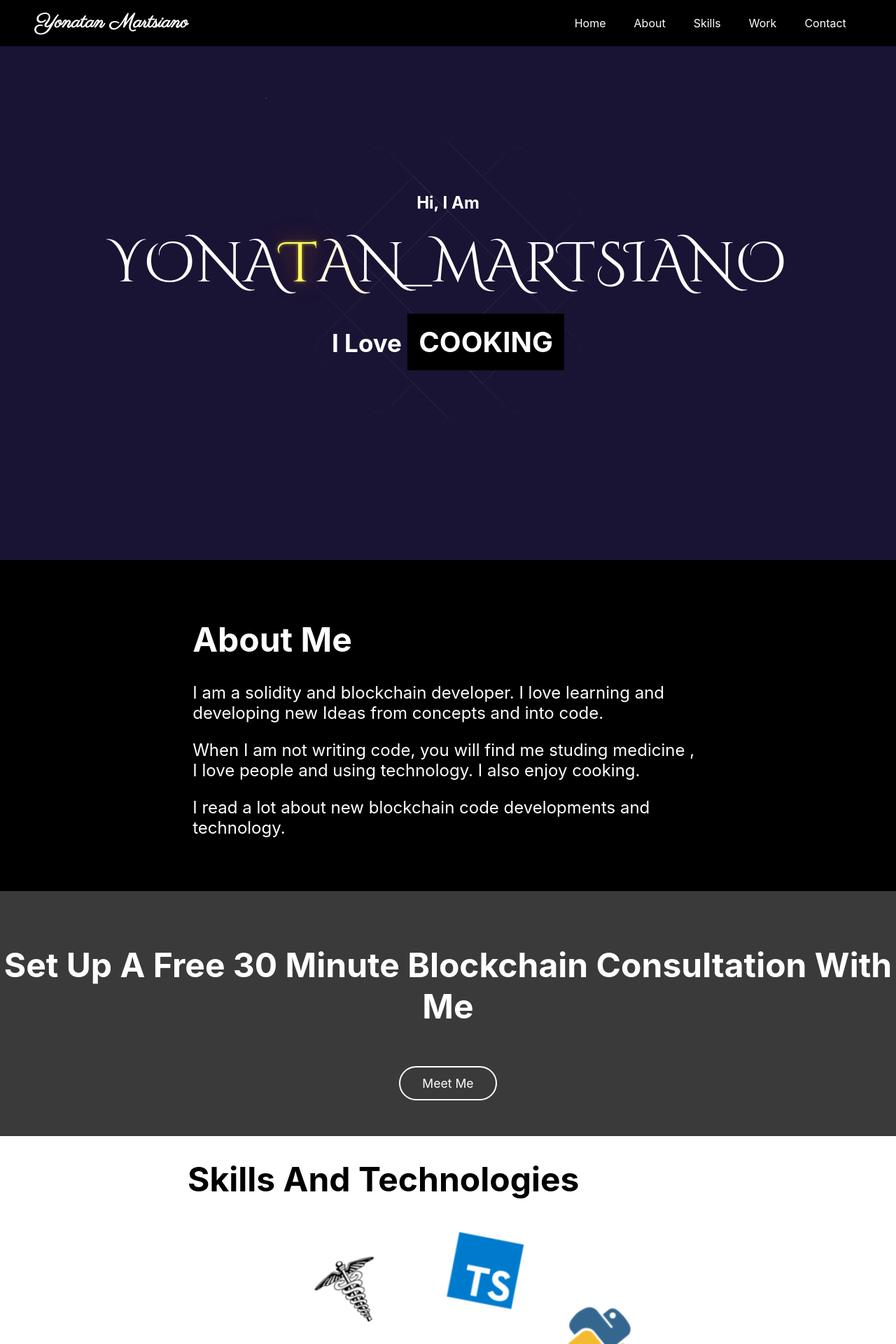
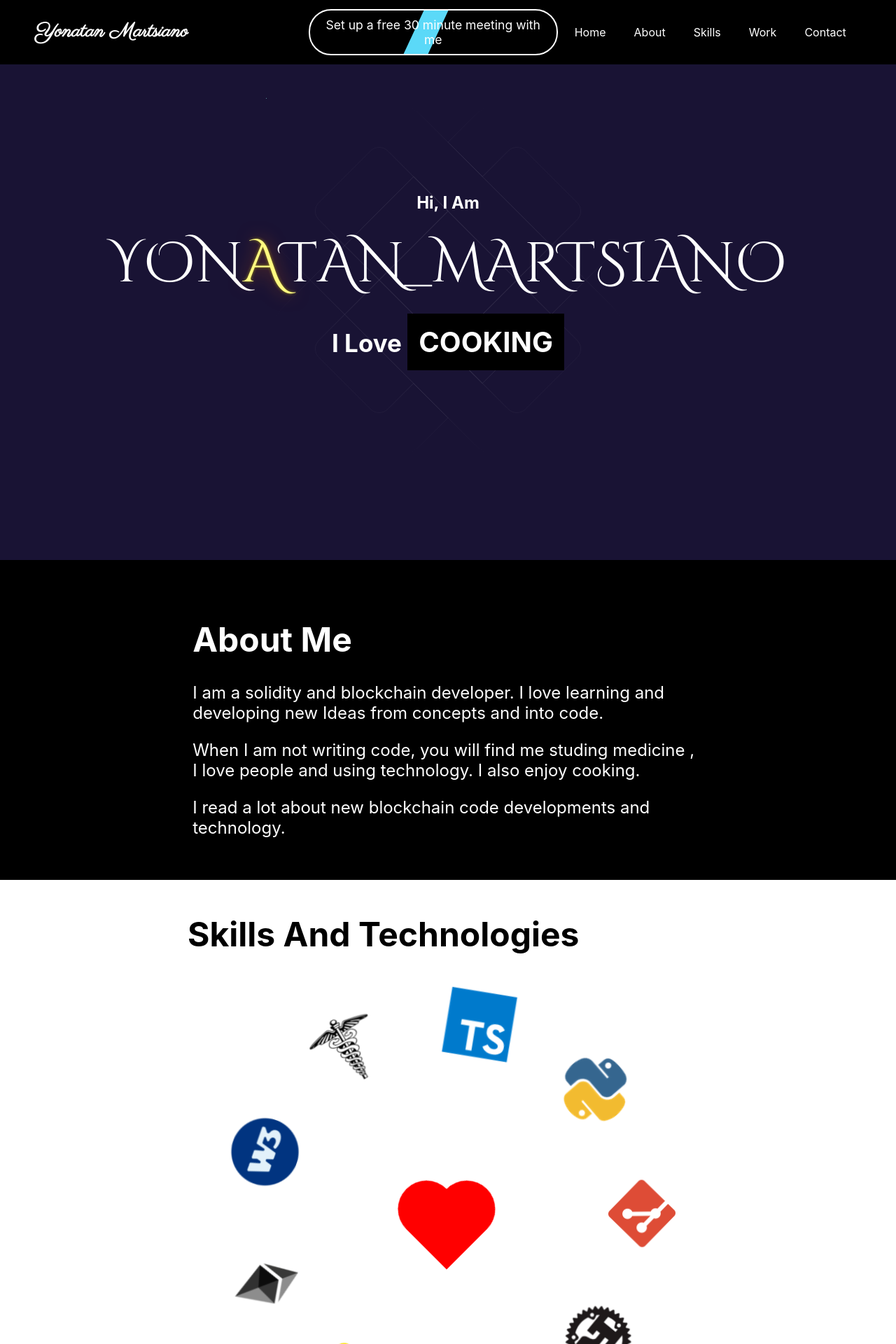
Before and after one commit to Yonatan19981/PersonalSite, a React (Create React App) app: page / in a window 1280 px wide. Shown: the top 1920 px of the page at 70% size. Built offline with nearby package versions, Linux system fonts and the light colour scheme.

Commit message:
updated meeting button

```diff
--- a/src/App.js
+++ b/src/App.js
@@ -3,7 +3,6 @@ import Projects from "./components/Projects/Projects";
 import Footer from "./components/Footer/Footer";
 import Navbar from "./components/Navbar/Navbar";
 import AboutMe from "./components/AboutMe/AboutMe";
-import SetAppointments from "./components/SetAppointments/SetAppointments";
 import React from "react";
 import { BrowserRouter } from "react-router-dom";
 import Skills from "./components/Skills/Skills";
@@ -20,7 +19,6 @@ function App() {
 				</div>
 				<MainSection />
 				<AboutMe />
-				<SetAppointments/>
 				<Skills />
 				<Projects />
 				<Footer />
--- a/src/components/Navbar/Navbar.js
+++ b/src/components/Navbar/Navbar.js
@@ -1,6 +1,8 @@
 import React, { useState } from "react";
 import NavLink from "./NavLink/NavLink";
 import { MdMenu } from "react-icons/md";
+import SetAppointments from "../SetAppointments/SetAppointments";
+
 import "./Navbar.css";
 
 const Navbar = () => {
@@ -30,6 +32,7 @@ const Navbar = () => {
 					<MdMenu />
 				</button>
 				<div className={`navbar-links${navLinksState}`}>
+					<SetAppointments/>
 					<NavLink link="#home" hide={hideNavbar}>
 						Home
 					</NavLink>
--- a/src/components/SetAppointments/SetAppointments.css
+++ b/src/components/SetAppointments/SetAppointments.css
@@ -7,7 +7,7 @@
 .button-link {
 	display: block;
 	position: relative;
-	width: 7rem;
+	width: 20rem;
 	z-index: 50;
 	padding: 0.25rem;
 	font-size: 1.1rem;
@@ -23,7 +23,7 @@
 
 .button-link::before {
 	content: "";
-	width: 35%;
+	width: 10%;
 	height: 100%;
 	position: absolute;
 	left: 0;
@@ -32,7 +32,7 @@
 	z-index: -100;
 	transform: skew(-25deg);
 	transition: all 0.7s ease-in-out;
-	animation: hoverBtnAnimation 0.9s linear infinite;
+	animation: hoverBtnAnimation 4s linear infinite;
 }
 
 .button-link:hover::before {
--- a/src/components/SetAppointments/SetAppointments.js
+++ b/src/components/SetAppointments/SetAppointments.js
@@ -5,9 +5,7 @@ const SetAppointments = () => {
 //	<img src={imageSrc} alt="" loading="lazy" height="100%" width="100%" />
 
 	return (
-		<div className="SetAppointments-container">
-			<div className="SetAppointments-description">
-				<h2>Set Up A Free 30 Minute Blockchain Consultation With Me</h2>
+
 
 					<a
 						href={"https://calendly.com/yonatan888/30min"}
@@ -15,12 +13,10 @@ const SetAppointments = () => {
 						target="_blank"
 						rel="noreferrer noopener"
 					>
-						Meet Me
+						Set up a free 30 minute meeting with me
 					</a>
 
 
-			</div>
-		</div>
 	);
 };
 
```
